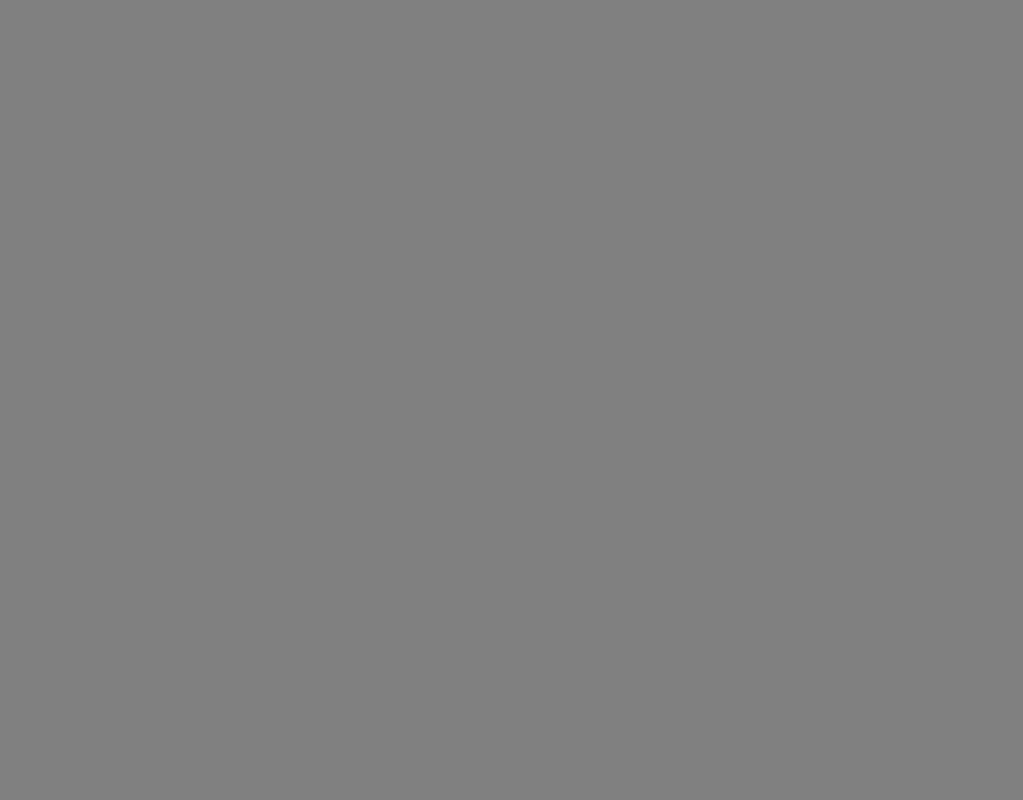
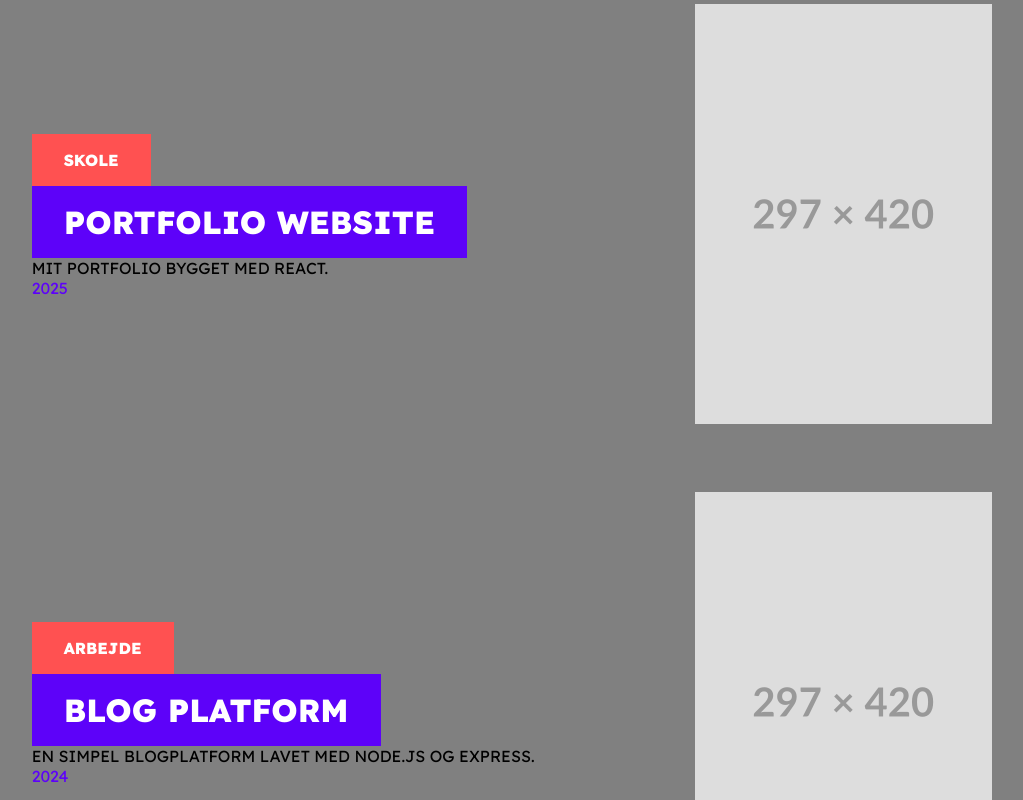
Before and after one commit to eaa24fnie/eaa24fnie.github.io, a React (Vite) app: page / in a window 1280 px wide. Shown: the part 1660-2460 px from the top of the page, without its empty margins (128-1151 px from the left). Before the commit the page ends 1632 px from the top, so only its background shows below. Built offline with nearby package versions, Linux system fonts and the light colour scheme; the HTML template or start-up script is replaced by a standard one.

Commit message:
Portfolio

```diff
--- a/public/projects.json
+++ b/public/projects.json
@@ -1,9 +1,51 @@
+[
   {
     "id": 1,
     "title": "Portfolio Website",
     "year": 2025,
     "description": "Mit portfolio bygget med React.",
     "tags": ["React", "Portfolio", "Frontend"],
-  "image": "/img/portfolio.webp",
-  "links": [{ "url": "https://eaa24fnie.github.io", "text": "React Portfolio" }]
+    "kategori": "skole",
+    "image": "/img/placeholder.png",
+    "links": [
+      {
+        "url": "https://eaa24fnie.github.io",
+        "text": "React Portfolio"
       }
+    ]
+  },
+  {
+    "id": 2,
+    "title": "Blog Platform",
+    "year": 2024,
+    "description": "En simpel blogplatform lavet med Node.js og Express.",
+    "tags": ["Node.js", "Express", "Backend"],
+    "kategori": "Arbejde",
+    "image": "/img/placeholder.png",
+    "links": [
+      {
+        "url": "https://example.com/blog",
+        "text": "Live Demo"
+      },
+      {
+        "url": "https://github.com/username/blog-platform",
+        "text": "GitHub Repo"
+      }
+    ]
+  },
+  {
+    "id": 3,
+    "title": "E-commerce App",
+    "year": 2025,
+    "description": "En fuldt funktionel webshop med Stripe-integration.",
+    "tags": ["Vue", "E-commerce", "Stripe"],
+    "kategori": "Personlig",
+    "image": "/img/placeholder.png",
+    "links": [
+      {
+        "url": "https://example.com/shop",
+        "text": "Se webshoppen"
+      }
+    ]
+  }
+]
--- /dev/null
+++ b/src/components/ProjectRow.jsx
@@ -0,0 +1,34 @@
+import { NavLink } from "react-router";
+
+export default function ProjecttRow({ client }) {
+  return (
+    <section className="project-row">
+      <div className="projekt-beskrivelse">
+        <div className="kategori">
+          <p>{client.kategori}</p>
+        </div>
+        <h3>{client.title}</h3>
+        <p>{client.description}</p>
+        <h4>{client.year}</h4>
+        {/* <section className="client-links">
+          {client.links.map((link, index) => (
+            <a
+              key={`${client.id}-${index}`}
+              href={link.url}
+              rel="noreferrer"
+              target="_blank"
+            >
+              {link.text} <i className="ion-ios-arrow-forward"></i>
+              <i className="ion-ios-arrow-forward"></i>{" "}
+            </a>
+          ))}
+          <br />
+          <NavLink to={`/clients/${client.id}`}>Læs mere</NavLink>
+        </section> */}
+      </div>
+      <div className="projekt-billede">
+        <img src={client.image} alt={client.title} />
+      </div>
+    </section>
+  );
+}
--- a/src/index.css
+++ b/src/index.css
@@ -134,6 +134,8 @@ body {
   height: auto;
   display: flex;
   justify-content: flex-start;
+  align-items: center;
+  flex-direction: column;
 }
 
 .portfolio-side {
@@ -247,3 +249,51 @@ body {
 .portfolio-intro h4:nth-child(4) {
   color: var(--primary-color);
 }
+
+.portfolio-intro a img {
+  width: 20%;
+  height: auto;
+}
+
+.portfolio-gallery {
+  height: auto;
+  width: 100%;
+}
+
+.project-row {
+  display: flex;
+  justify-content: space-between;
+  align-items: center;
+  gap: 10rem;
+  padding: 2rem;
+  flex-wrap: wrap;
+}
+
+.projekt-beskrivelse {
+  display: flex;
+  flex-direction: column;
+  justify-content: center;
+}
+
+.projekt-beskrivelse h3 {
+  font-size: 2rem;
+  font-weight: 800;
+  color: white;
+  background: var(--primary-color);
+  width: fit-content;
+  padding: 1rem 2rem;
+}
+
+.projekt-beskrivelse h4 {
+  font-size: 1rem;
+  color: var(--primary-color);
+  font-weight: 400;
+}
+
+.kategori {
+  background: var(--secondary-color);
+  width: fit-content;
+  font-weight: 800;
+  padding: 1rem 2rem;
+  color: white;
+}
--- a/src/pages/ProjectDetails.jsx
+++ b/src/pages/ProjectDetails.jsx
@@ -1,4 +1,17 @@
+import ProjectRow from "../components/ProjectRow";
+import { useEffect, useState } from "react";
+
 export default function ProjectDetails() {
+  const [clients, setClients] = useState([]);
+  useEffect(() => {
+    async function getData() {
+      const response = await fetch("././public/projects.json");
+      const data = await response.json();
+      setClients(data);
+    }
+    getData();
+  }, []);
+
   return (
     <div className="project-details">
       <div className="portfolio-intro">
@@ -6,8 +19,15 @@ export default function ProjectDetails() {
         <h4>Lorem ipsum dolor sit amet</h4>
         <h4>Lorem ipsum dolor sit amet</h4>
         <h4>Lorem ipsum dolor sit amet</h4>
+        <a href="@">
+          <img src="	&darr;" alt="	&darr;" />
+        </a>
       </div>
-      <div></div>
+      <section id="clients">
+        {clients.map((client) => (
+          <ProjectRow client={client} key={client.id} />
+        ))}
+      </section>
     </div>
   );
 }
```
Also changed, not shown: public/img/placeholder.png (added). Lines whose indentation alone changed are shown as unchanged.
